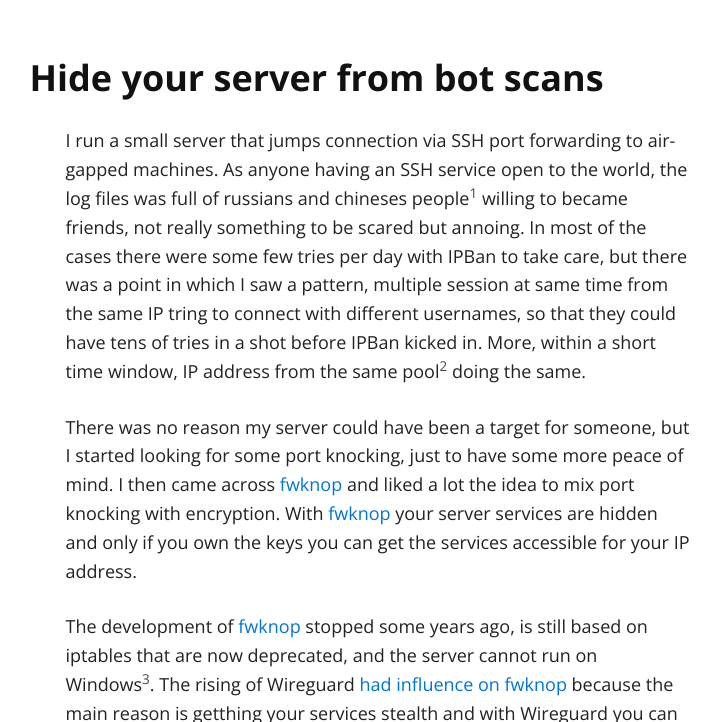
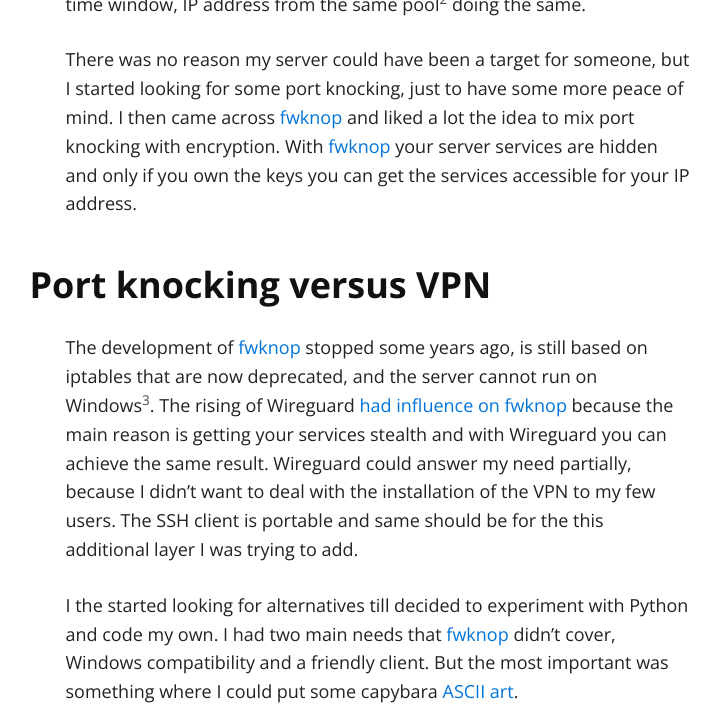
Before and after one commit to plinioseniore/capyknock, a Jekyll site: the page built from docs/index.md, in a window 1280 px wide and 1400 px high, scrolled down 779 px. Shown: the top 722 px of the window, without its empty margins (262-982 px from the left). Built offline with Jekyll 4.4.1, drawn with Linux system fonts in a browser that asks for light colours; nearby versions of some CDN libraries; our own code applies the rules of GitHub Pages for plain Markdown files; some of the changed text lies outside the part shown; grey boxes are pictures that could not be loaded.

Commit message:
Github pages

```diff
--- a/docs/_config.yml
+++ b/docs/_config.yml
@@ -1,6 +1,6 @@
 # Site settings
-title: capyknock - Single Packet Authorization Port Knocking
-tag_text: capyknock - Single Packet Authorization Port Knocking
+title: capyknock
+tag_text: capyknock
 description: Hide your server from bot scans
 url: "https://plinioseniore.github.io" # base URL for your site ie. "https://www.example.com"
 baseurl: "/capyknock" # subpath for base of site, leave blank if hosting at root
--- a/docs/index.md
+++ b/docs/index.md
@@ -2,22 +2,25 @@
 layout: default
 ---
 
-## capyknock - Single Packet Authorization Port Knocking
-
-### Hide your server from bot scans
+## Hide your server from bot scans
 
 I run a small server that jumps connection via SSH port forwarding to air-gapped machines. As anyone having an SSH service open to the world, the log files was full of russians and chineses people[^1] willing to became friends, not really something to be scared but annoing. In most of the cases there were some few tries per day with IPBan to take care, but there was a point in which I saw a pattern, multiple session at same time from the same IP tring to connect with different usernames, so that they could have tens of tries in a shot before IPBan kicked in. More, within a short time window, IP address from the same pool[^2] doing the same.
 
 There was no reason my server could have been a target for someone, but I started looking for some port knocking, just to have some more peace of mind. I then came across [fwknop](https://github.com/mrash/fwknop) and liked a lot the idea to mix port knocking with encryption. With [fwknop](https://github.com/mrash/fwknop) your server services are hidden and only if you own the keys you can get the services accessible for your IP address.
 
-The development of [fwknop](https://github.com/mrash/fwknop) stopped some years ago, is still based on iptables that are now deprecated, and the server cannot run on Windows[^3]. The rising of Wireguard [had influence on fwknop](https://github.com/mrash/fwknop/issues/344) because the main reason is getthing your services stealth and with Wireguard you can achieve the same result. Wireguard could answer my need partially, because I didn't want to deal with the installation of the VPN to my few users. The SSH client is portable and same should be for the this additional layer I was trying to add.
+### Port knocking versus VPN
 
-I the started looking for alternatives till decided to experiment with Python and code my own. I had two main needs that [fwknop](https://github.com/mrash/fwknop) didn't cover, Windows compatiblity and a less scary client. But the most important was something where I could put some capybara ASCII art.
+The development of [fwknop](https://github.com/mrash/fwknop) stopped some years ago, is still based on iptables that are now deprecated, and the server cannot run on Windows[^3]. The rising of Wireguard [had influence on fwknop](https://github.com/mrash/fwknop/issues/344) because the main reason is getting your services stealth and with Wireguard you can achieve the same result. Wireguard could answer my need partially, because I didn't want to deal with the installation of the VPN to my few users. The SSH client is portable and same should be for the this additional layer I was trying to add.
 
+I the started looking for alternatives till decided to experiment with Python and code my own. I had two main needs that [fwknop](https://github.com/mrash/fwknop) didn't cover, Windows compatibility and a friendly client. But the most important was something where I could put some capybara [ASCII art](https://emojicombos.com/capybara).
+
+<img src="images/capykock_client.png" alt="the capybara ASCII art">
 
 ### Coding capyknock
 
-It didn't took much to code it, because most of the work is done by Python behind the scenes. The [capyknock](https://github.com/plinioseniore/capyknock) client ask for an OTP and then disappear, all the configuration is done in the file and it doesn't have a real UI. I can then setup a simple batch file that once the client close start the SSH connection. So even if you deal with two client the experience is almost seamless.
+It didn't took much to code it, because most of the work is done by Python behind the scenes. The [capyknock](https://github.com/plinioseniore/capyknock) client ask for an OTP and then disappear, all the configuration is done in the [file](https://github.com/plinioseniore/capyknock/blob/main/capyknock_client-conf.json) and it is just a terminal UI. I can then setup a simple batch file that once the client close starts the SSH connection. So even if you deal with two client the experience is almost seamless.
+
+<img src="images/batch_script.png" alt="starting SSH just once capyknock_client close">
 
 At the other end the [capyknock](https://github.com/plinioseniore/capyknock) server process the request and grant the access via the firewall, the communication is encrypted and only a client that owns the key can craft a packet that is accepted by the sever, that will otherwise discard it. The server cannot send a response, because it will break the single packet approach and stealthiness, so is the client that probe the TCP connection to understand if the request has been accepted.
 
```
